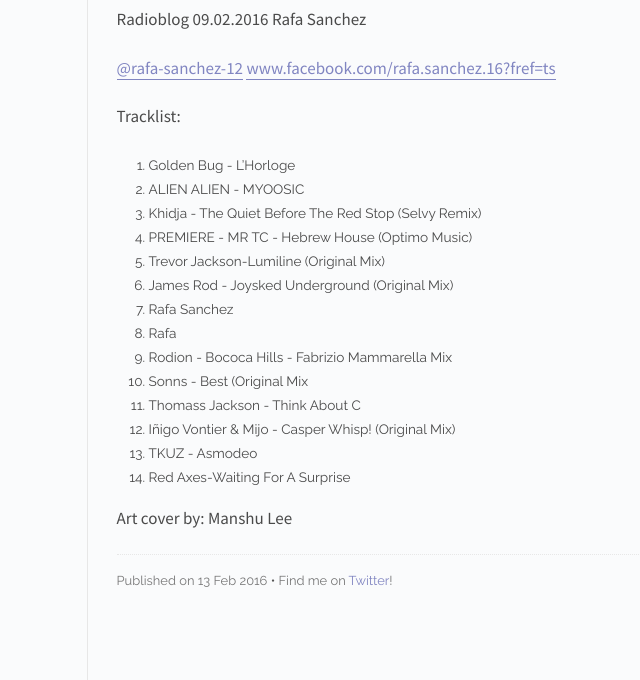
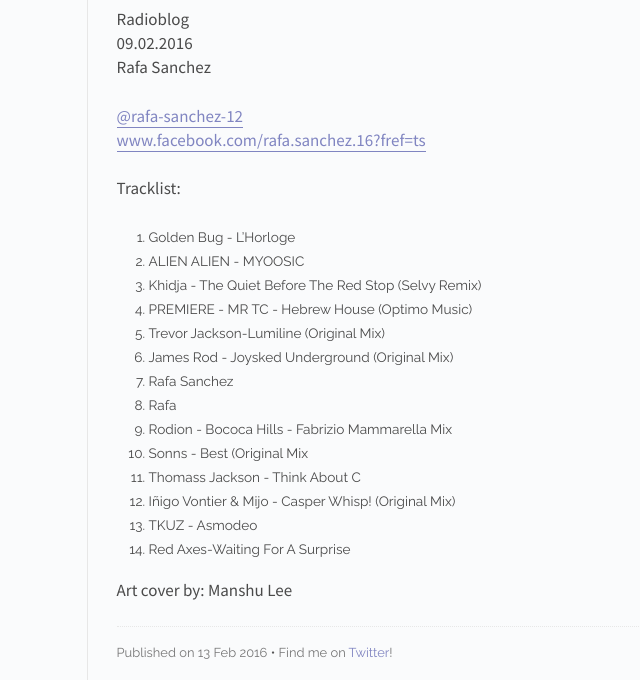
Before and after one commit to radioblogtirana/radioblogtirana.github.io, a Jekyll site: the page built from _posts/2016-02-13-test.md, in a window 1280 px wide. Shown: the part 1278-1958 px from the top of the page, without its empty margins (271-911 px from the left). Built offline with Jekyll 4.4.1, drawn with Linux system fonts in a browser that asks for light colours; Markdown is read by kramdown in place of the engine named in the settings.

Commit message:
fornatime

```diff
--- a/_posts/2016-02-13-test.md
+++ b/_posts/2016-02-13-test.md
@@ -10,12 +10,13 @@
 
 <iframe width="100%" height="450" scrolling="no" frameborder="no" src="https://w.soundcloud.com/player/?url=https%3A//api.soundcloud.com/tracks/246187730&amp;auto_play=false&amp;hide_related=false&amp;show_comments=true&amp;show_user=true&amp;show_reposts=false&amp;visual=true"></iframe>
 
-Radioblog
-09.02.2016
-Rafa Sanchez
+Radioblog<br/>
+09.02.2016<br/>
+Rafa Sanchez<br/>
 
 [@rafa-sanchez-12](https://soundcloud.com/rafa-sanchez-12)
-[www.facebook.com/rafa.sanchez.16?fref=ts](www.facebook.com/rafa.sanchez.16?fref=ts)
+<br />
+[www.facebook.com/rafa.sanchez.16?fref=ts](https://www.facebook.com/rafa.sanchez.16?fref=ts)
 
 Tracklist:
 
```
